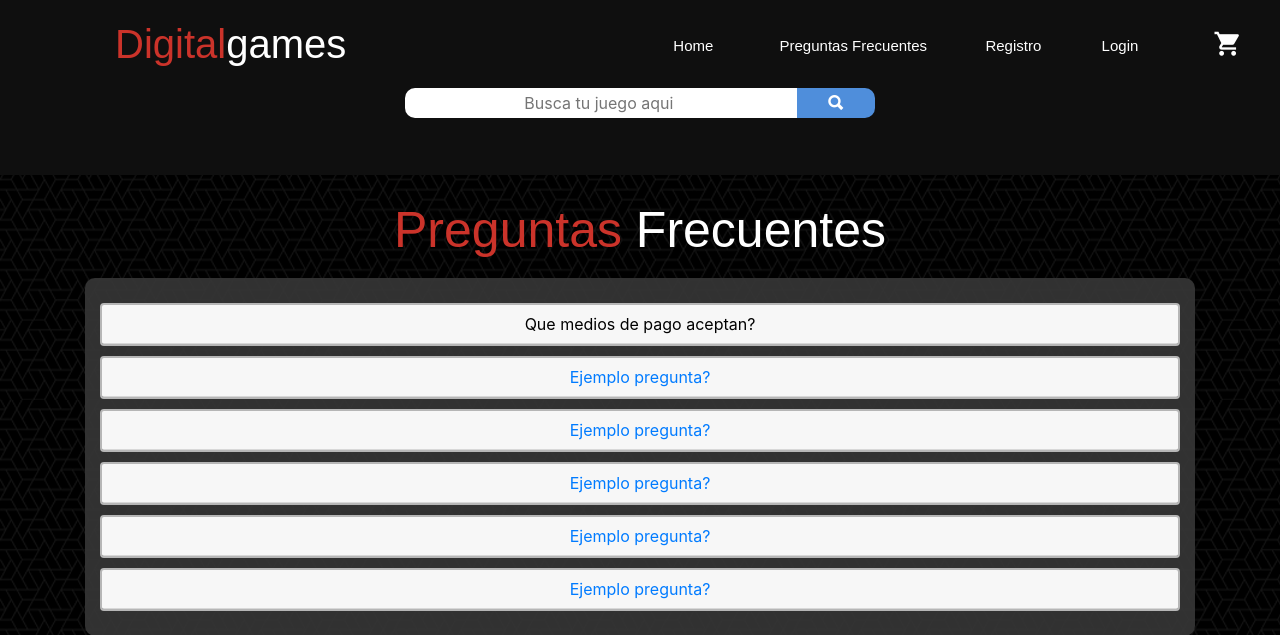
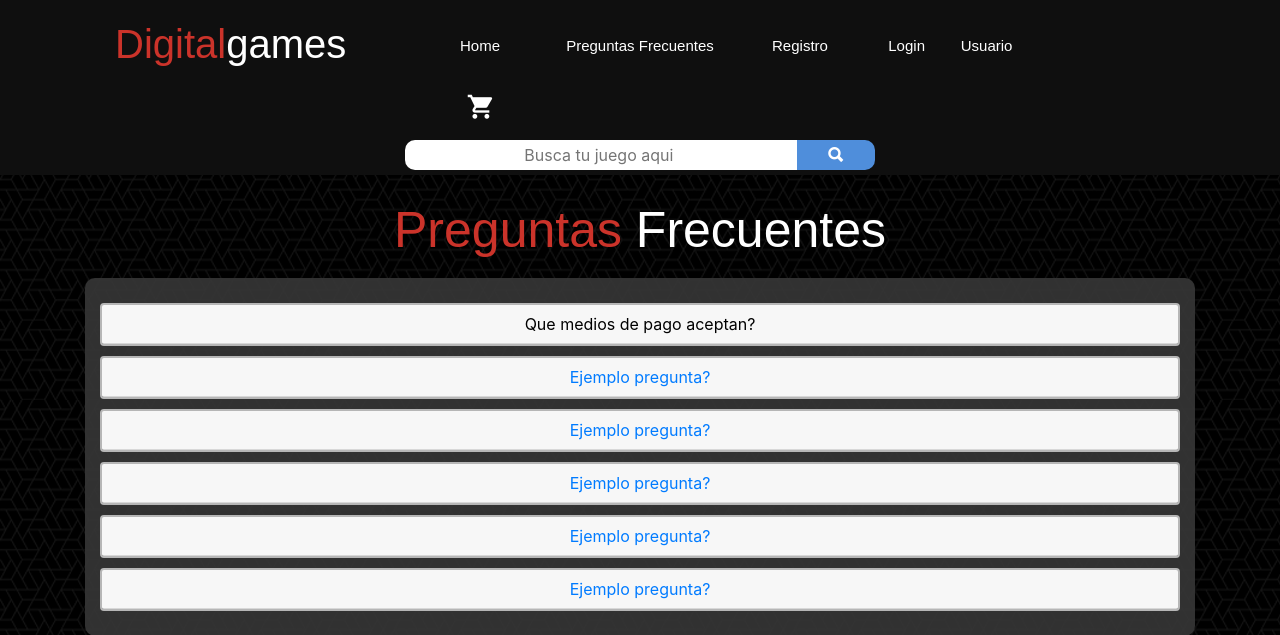
Before and after one commit to SantiagoPazos925/Proyecto, a PHP site: page /faq.php in a window 1280 px wide. Shown: the top 635 px of the page. Run offline with PHP 8.4, Linux system fonts and the light colour scheme; some libraries are stand-ins or nearby versions; some web fonts are replaced.

Commit message:
cambios header

```diff
--- a/TpFinal/css/styles.css
+++ b/TpFinal/css/styles.css
@@ -479,6 +479,7 @@ background-color: rgb(215, 215, 215);
 		padding-top: 7px;
 		padding-left: 0px;
 		padding-right: 0px;
+
 		transition:all .2s ease-in-out;
 
 	}
--- a/TpFinal/header.php
+++ b/TpFinal/header.php
@@ -2,38 +2,37 @@
 
 
 <div class="row navBar">
-  <div class="col-6  logo">
+  <div class="col-4  logo">
     <h2><a style="text-decoration:none" href="index.php"><span style='color:rgb(203, 51, 42);'>Digital</span><span style="color:white;">games</span></h2></a>
   </div>
-  <div class="col-6 iconos">
+  <div class="col-6  iconos">
 
     <i class="ion-android-cart"></i>
     <i class="ion-navicon-round"></i>
   </div>
-  <div class="col-6  categorias">
+  <div class="col-6   categorias">
+      <?php
+        $categoria = [
+          ["cate"=>"Home","url"=>"index.php", "col"=>"  col-2"],
+          ["cate"=>"Preguntas Frecuentes","url"=>"faq.php", "col"=>"col-4"],
+          ["cate"=>"Registro","url"=>"registro.php", "col"=>"col-2"],
+          ["cate"=>"Login","url"=>"login.php", "col"=>"col-2"],
+          ["cate"=>"Usuario","url"=>"miPerfil.php", "col"=>"col-1"]
 
-      <ul class="row col-12 navigation" style="text-align: center;">
-        <div id="navText" class="col-2">
-          <a id="navText" href="index.php"><li >Home</li></a>
-        </div>
-        <div  id="navText" class="col-4">
-          <a id="navText" href="faq.php"><li >Preguntas Frecuentes</li></a>
-        </div>
-        <div  id="navText" class="col-2">
-
-          <a id="navText" href="registro.php"><li >Registro</li></a>
-        </div>
-        <div  id="navText" class="col-2">
-          <a id="navText" href="login.php"><li >Login</li></a>
-        </div>
-        <div class="col-2 carrito">
+        ];
+       ?>
+      <ul class="row  navigation" style="text-align: center;">
+        <?php foreach ($categoria as $cat): ?>
+          <div id="navText" class="<?php echo $cat["col"] ?>">
+            <a id="navText" href="<?php echo $cat["url"] ?>"><li ><?php echo $cat["cate"] ?></li></a>
+          </div>
+        <?php endforeach; ?>
+          <div class="col-2 col-lg-2 carrito">
 
           <i class="ion-android-cart"></i>
 
         </div>
       </ul>
-
-
   </div>
   </div>
   <div id="search" class="container">
```
Also changed, not shown: TpFinal/avatars/usuario2.png (added).
